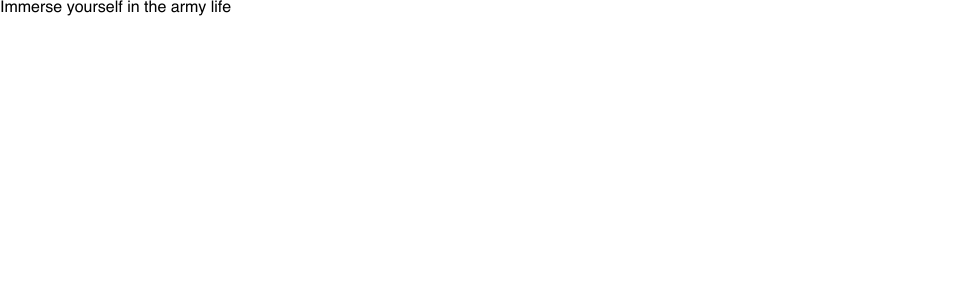
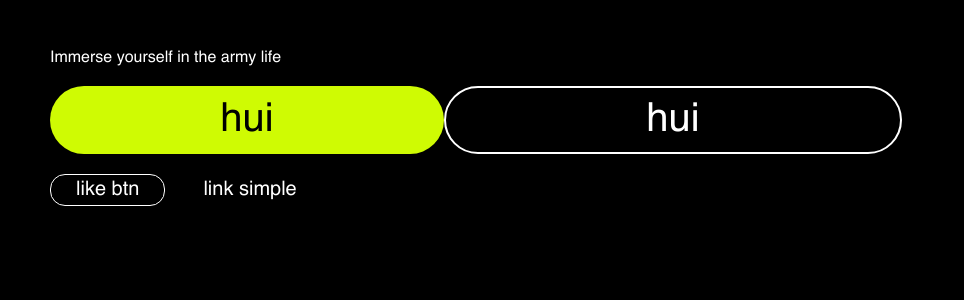
Before and after one commit to Mionder/nft-brave, a React (Create React App) app: page / in a window 1280 px wide. Shown: the top 300 px of the page, without its empty margins (0-964 px from the left). Built offline with nearby package versions, Linux system fonts and the light colour scheme.

Commit message:
basic components setup

```diff
--- a/package.json
+++ b/package.json
@@ -10,6 +10,7 @@
     "@testing-library/jest-dom": "^5.16.4",
     "@testing-library/react": "^13.3.0",
     "@testing-library/user-event": "^13.5.0",
+    "node-sass": "^7.0.1",
     "prettier": "^2.7.1",
     "react": "^18.2.0",
     "react-dom": "^18.2.0",
--- a/src/App.css
+++ b/src/App.css
@@ -14,3 +14,14 @@
   box-sizing: border-box;
 	font-family: 'Helvetica', sans-serif;
 }
+
+body{
+    color: #fff;
+    background-color: #000;
+    margin: 50px;
+}
+
+/*
+h2 span{
+    font-family: 'SpriteCoder', sans-serif;
+}*/
--- a/src/App.js
+++ b/src/App.js
@@ -1,9 +1,32 @@
 import './App.css';
+import CustomButton from "./components/Button";
+import Link from "./components/Link";
 
 function App() {
+    const styles = {
+        container: {
+            'display': 'flex',
+            'alignItems': 'center',
+            'marginBottom': 20,
+        },
+    }
   return (
     <div className="App">
-        Immerse yourself in the army life
+        <div style={styles.container}>
+            Immerse yourself in the army life
+        </div>
+
+        <div style={styles.container}>
+            <CustomButton height={400}>hui</CustomButton>
+            <CustomButton height={450}>hui</CustomButton>
+        </div>
+
+        <div style={styles.container}>
+            <Link href='#' likeBtn={true}>like btn</Link>
+            <Link href='#' >link simple</Link>
+        </div>
+
+
     </div>
   );
 }
--- /dev/null
+++ b/src/components/Button/CustomButton.module.scss
@@ -0,0 +1,33 @@
+.btn {
+  cursor: pointer;
+  border-radius: 51px;
+  font-size: 40px;
+  line-height: 100%;
+  text-align: center;
+  padding: 12px 65px;
+
+  border: 2px solid transparent;
+  -webkit-transition: all .3s ease;
+  -moz-transition: all .3s ease;
+  -ms-transition: all .3s ease;
+  -o-transition: all .3s ease;
+  transition: all .3s ease;
+
+  &:hover{
+    background-color: #fff;
+    border-color: #fff;
+    color: #000
+  }
+}
+
+.btn-yellow{
+  width: 394px;
+  color: #000;
+  background-color: #CFFB03;
+}
+.btn-black{
+  width: 458px;
+  color: #fff;
+  border-color: #fff;
+  background-color: #000;
+}
--- /dev/null
+++ b/src/components/Button/Index.jsx
@@ -0,0 +1,14 @@
+import React from 'react';
+import styles from './CustomButton.module.scss'
+
+const CustomButton = ({height, children}) => {
+    return (
+        <button className={
+            `${styles.btn} ${height > 400 ? styles['btn-black'] : styles['btn-yellow']}`
+        }>
+            {children}
+        </button>
+    );
+};
+
+export default CustomButton;
--- /dev/null
+++ b/src/components/Link/Link.module.scss
@@ -0,0 +1,31 @@
+.link {
+  display: block;
+  font-weight: 400;
+  font-size: 20px;
+  line-height: 121.5%;
+  text-align: center;
+  color: #FFFFFF;
+  text-decoration: none;
+
+  margin-right: 38px;
+
+  &:last-child{
+    margin-right: 0;
+  }
+
+  &:hover{
+    text-decoration: underline;
+  }
+}
+
+.link-like-btn{
+  padding: 3px 25px;
+  border: 1px solid #FFFFFF;
+  border-radius: 15px;
+
+  &:hover{
+    background-color: #fff;
+    color: #000;
+    text-decoration: none;
+  }
+}
--- a/src/components/Link/index.jsx
+++ b/src/components/Link/index.jsx
@@ -0,0 +1,12 @@
+import React from 'react';
+import styles from './Link.module.scss'
+
+const Link = ({likeBtn=false, href, children}) => {
+    return (
+        <a href={href} className={`${styles.link} ${likeBtn ? styles['link-like-btn'] : ''}`}>
+            {children}
+        </a>
+    );
+};
+
+export default Link;
```
Also changed, not shown: src/components/Image/index.jsx (+11 -0 lines), src/components/Typography/Typography.module.scss (added, +40 -0 lines), src/components/Typography/index.jsx (+12 -0 lines), src/components/Button/index.jsx (deleted), 1 other file (tests, documents, lock files or other folders).
